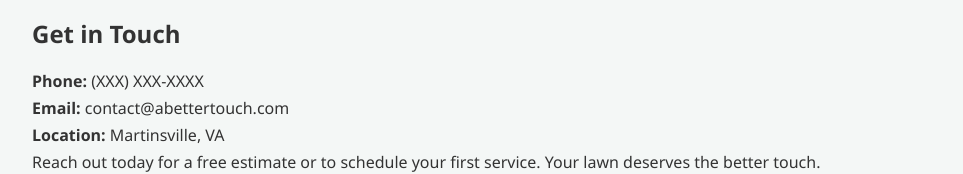
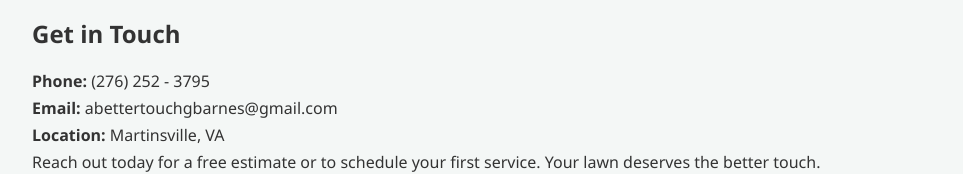
Before and after one commit to barnesgrayson/abettertouch, a plain HTML site: page docs/index.html in a window 1280 px wide. Shown: the part 5136-5310 px from the top of the page, without its empty margins (158-1121 px from the left). Drawn offline with Linux system fonts and the light colour scheme.

Commit message:
Update index.html

```diff
--- a/docs/index.html
+++ b/docs/index.html
@@ -139,8 +139,8 @@
 
     <section class="section contact-info">
       <h2>Get in Touch</h2>
-      <p><strong>Phone:</strong> (XXX) XXX-XXXX</p>
-      <p><strong>Email:</strong> contact@abettertouch.com</p>
+      <p><strong>Phone:</strong> (276) 252 - 3795</p>
+      <p><strong>Email:</strong> abettertouchgbarnes@gmail.com</p>
       <p><strong>Location:</strong> Martinsville, VA</p>
       <p>Reach out today for a free estimate or to schedule your first service. Your lawn deserves the better touch.</p>
     </section>
```
